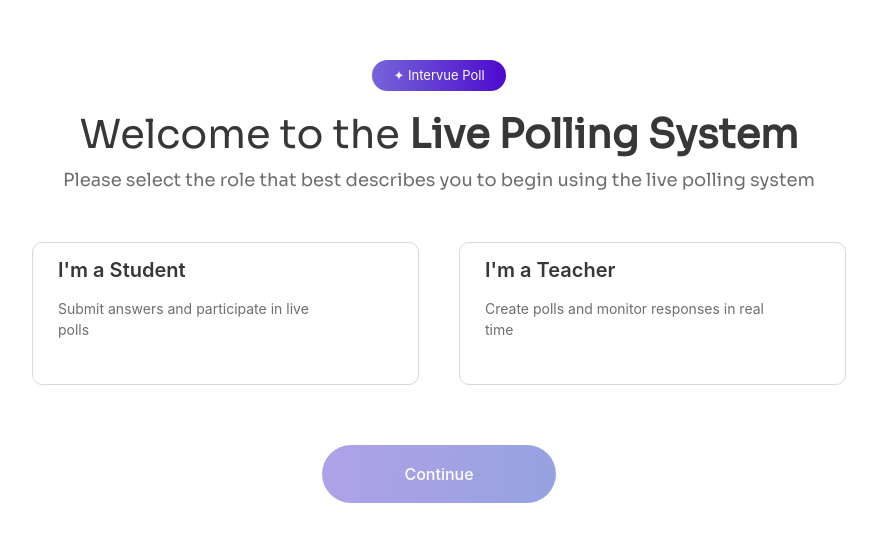
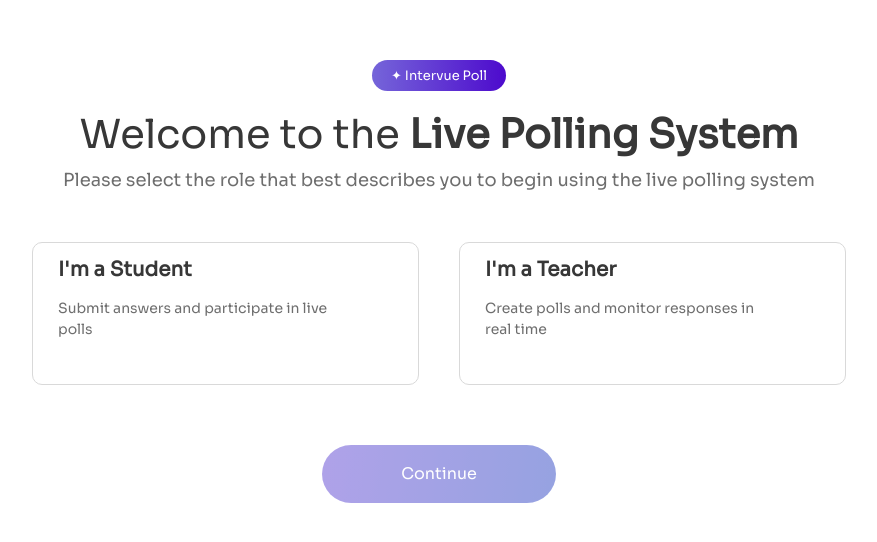
Before and after one commit to xaltyPasta/live-polling, a React (Vite) app in the folder frontend/: page / in a window 1280 px wide. Shown: the part 140-682 px from the top of the page, without its empty margins (201-1078 px from the left). Built offline with nearby package versions, Linux system fonts and the light colour scheme; no server answers.

Commit message:
global "Sora"

```diff
--- a/frontend/src/styles/globals.css
+++ b/frontend/src/styles/globals.css
@@ -1,11 +1,22 @@
 @import "@fontsource/sora/400.css";
 
 :root {
-    font-family: "Sora";
     --gradient-primary: linear-gradient(99.18deg, #8F64E1 -46.89%, #1D68BD 223.45%);
     --badge-gradient: linear-gradient(90deg, #7565D9 0%, #4D0ACD 100%);
     --text-dark: #373737;
     --text-muted: #6E6E6E;
+}
+
+html,
+body {
+    margin: 0;
+    font-family: "Sora", sans-serif;
+}
+
+*,
+*::before,
+*::after {
+    font-family: inherit;
 }
 
 html,
@@ -15,9 +26,6 @@ body,
 }
 
 body {
-    margin: 0;
-    background: var(--background-light);
-    font-family: Inter, system-ui, -apple-system, Segoe UI, Roboto, sans-serif;
     background: #FFFFFF;
 }
 
```
